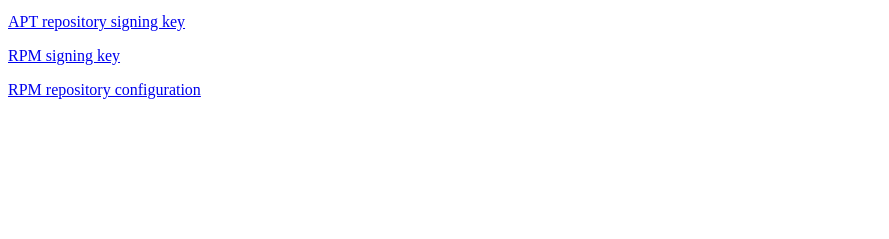
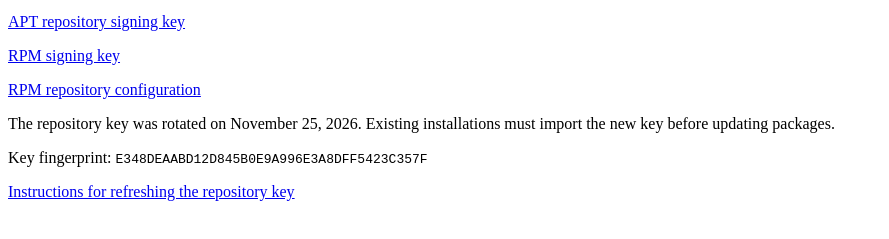
Before and after one commit to vtiinstruments/vti-linux-packages, a plain HTML site: page pages/index.html in a window 1280 px wide. Shown: the part 101-340 px from the top of the page, without its empty margins (0-889 px from the left). Drawn offline with Linux system fonts and the light colour scheme.

Commit message:
Support package signing key rotation
Replace obsolete DEB builder signatures before re-signing, use the installed GPG executable for RPM signing, and exclude the APT Release file from its own checksums. Document the new public key and client refresh steps.

Co-authored-by: Copilot <223556219+Copilot@users.noreply.github.com>

```diff
--- a/pages/index.html
+++ b/pages/index.html
@@ -11,5 +11,10 @@
     <p><a href="public.key">APT repository signing key</a></p>
     <p><a href="RPM-GPG-KEY-VTI">RPM signing key</a></p>
     <p><a href="vti.repo">RPM repository configuration</a></p>
+    <p>The repository key was rotated on November 25, 2026. Existing installations
+      must import the new key before updating packages.</p>
+    <p>Key fingerprint: <code>E348DEAABD12D845B0E9A996E3A8DFF5423C357F</code></p>
+    <p><a href="https://github.com/vtiinstruments/vti-linux-packages#refresh-the-repository-key">
+      Instructions for refreshing the repository key</a></p>
   </body>
 </html>
```
Also changed, not shown: 2 other files.
